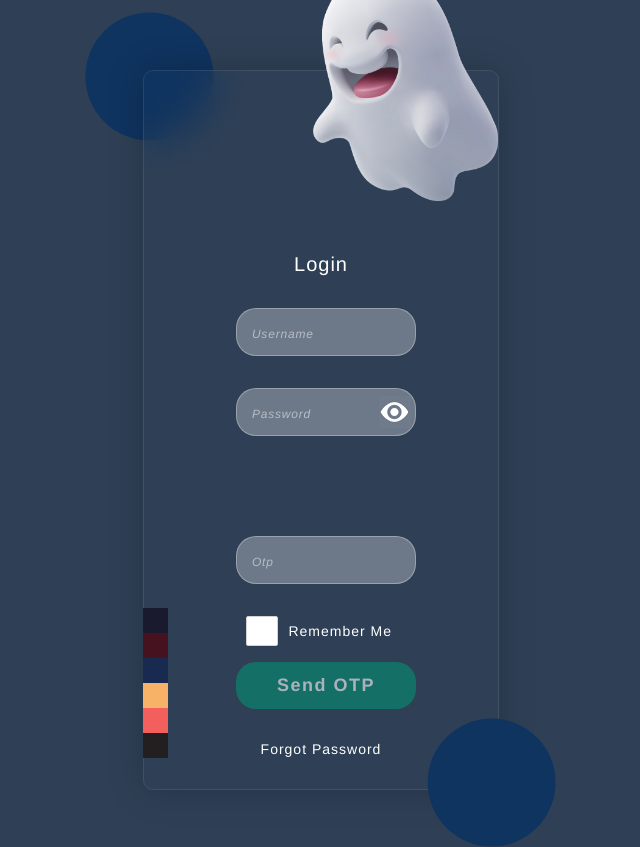
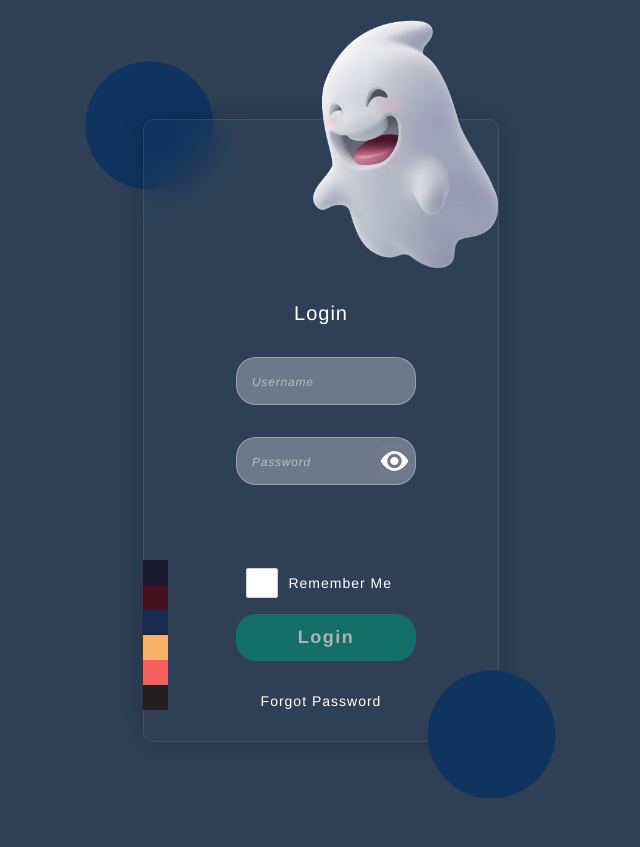
Before and after one commit to tpt-software/codeigniter, a CodeIgniter app: page /database/login in a window 1280 px wide. Shown: the whole page, without its empty margins (319-959 px from the left). After the commit the page ends 799 px from the top, so only its background shows below. Run offline with CodeIgniter, Linux system fonts and the light colour scheme; data comes from the database, SQL or seed files in the repository; data that the repository does not hold is empty.

Commit message:
setting login need otp for client

```diff
--- a/packs/admin/js/common.js
+++ b/packs/admin/js/common.js
@@ -30,7 +30,7 @@ layui.use(['element','form','layer'], function(){
             }, 1);
         }else if(data.code == 2) {
             layer.msg(data.msg, { icon: 1 });
-			document.getElementById('loginButton').innerHTML = 'Login';
+			document.getElementById('otpDiv').classList.remove('d-none');
     		document.getElementById('otpField').disabled = false;
         }else {
             layer.msg(data.msg, { icon: 2 });
--- a/sys/apps/controllers/Login.php
+++ b/sys/apps/controllers/Login.php
@@ -65,7 +65,7 @@ class Login extends CI_Controller {
         if($row->pass != md5($pass)) getjson('Incorrect password');
 		if($row->zt > 0) getjson('The account has not been reviewed, please contact the webmaster for review');
 		if($row->is_verify == 0) getjson('Please confirm email before login!');
-
+        if ($row->is_otp == 1) {
             if(empty($otp)){
                 //Send otp after login
                 if ($row->email) {
@@ -108,6 +108,7 @@ class Login extends CI_Controller {
                 }else{
 
                     getjson('Incorrect OTP');
+                }
             }
         }
         if($remember){
--- a/template/skins/login.tpl
+++ b/template/skins/login.tpl
@@ -3,6 +3,10 @@
 
 <head>
     <style>
+        .d-none{
+            display : none;
+        }
+
         .container {
             padding-top: 60px;
         }
@@ -112,7 +116,7 @@
                                     style="color: yellow" aria-hidden="true"></i> Caps Lock is on!</p>
                         </div>
                     </div>
-                    <div class="layui-form-item">
+                    <div class="layui-form-item d-none" id="otpDiv">
                         <label class="layui-form-label"></label>
                         <div class="layui-input-block password-container">
                             <input type="text" name="otp" class="password" id="otpField"
@@ -134,7 +138,7 @@
                     </div>
                     <div class="layui-form-item">
                         <div class="layui-input-block">
-                            <button class="opacity" lay-submit lay-filter="login" id="loginButton">Send OTP</button>
+                            <button class="opacity" lay-submit lay-filter="login" id="loginButton">Login</button>
                         </div>
                     </div>
                 </form>
```
Lines whose indentation alone changed are shown as unchanged.
